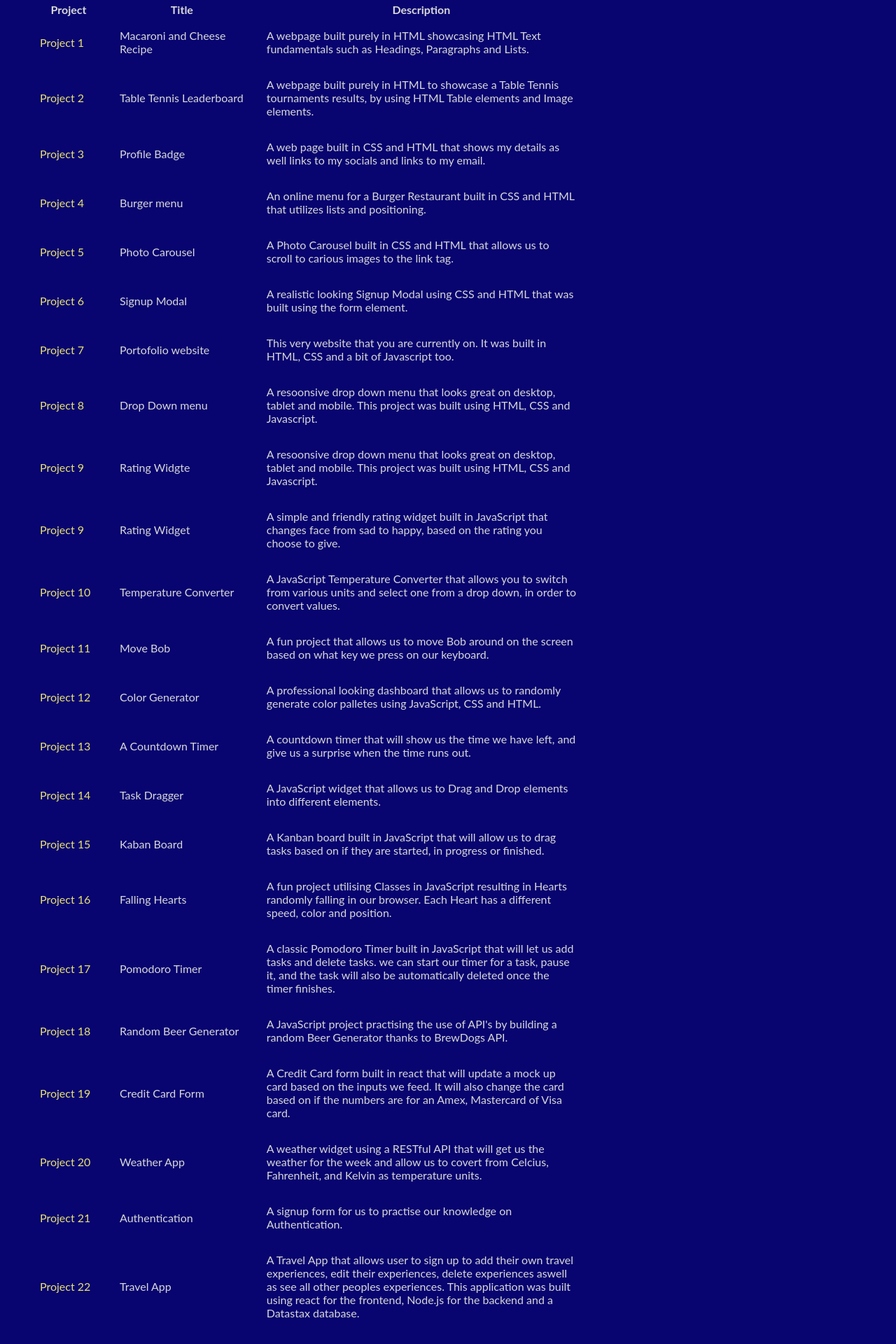
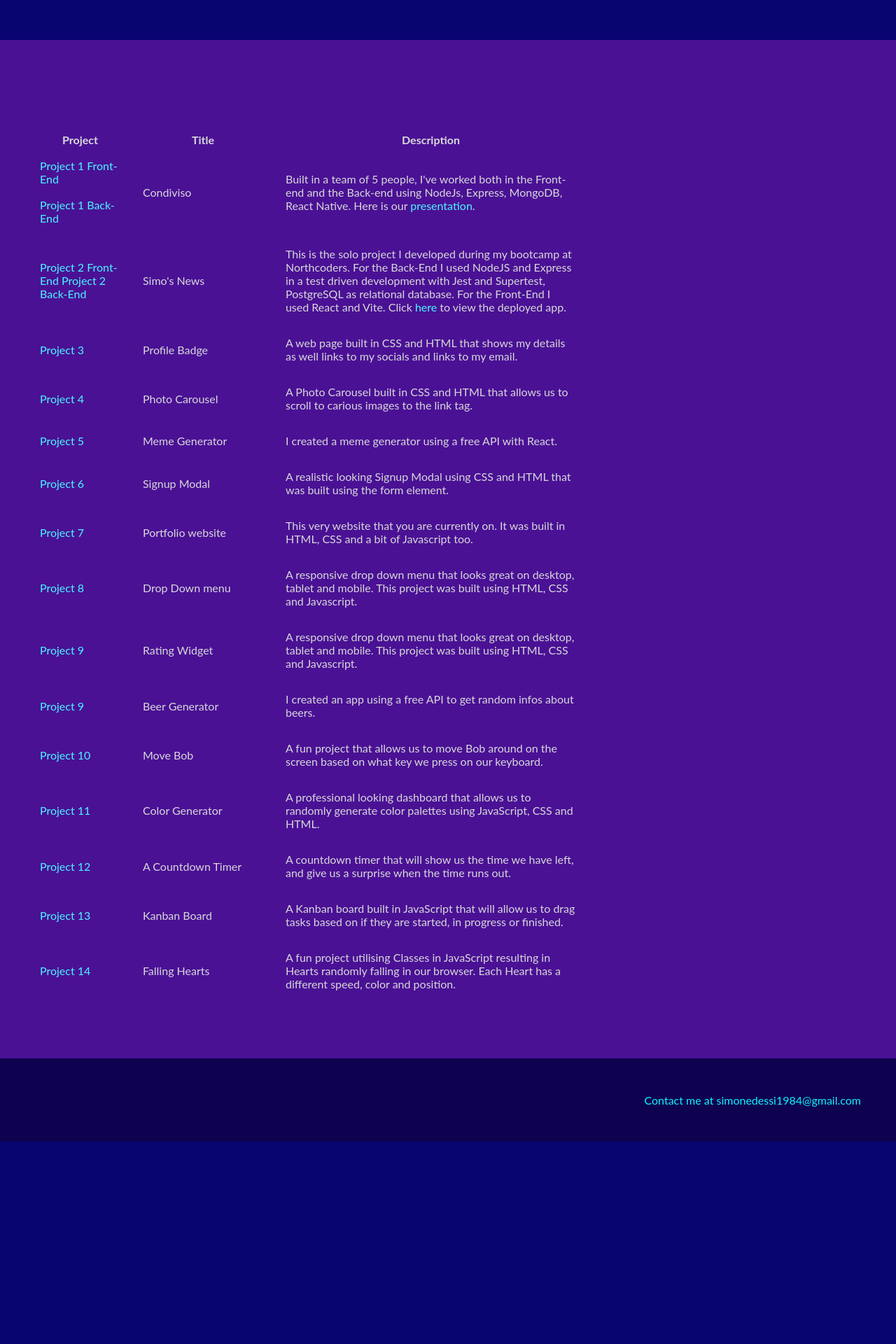
Before and after one commit to SimoneDessi/portfolio, a plain HTML site: page pages/about-me.html in a window 1280 px wide. Shown: the part 876-2796 px from the top of the page at 70% size. After the commit the page ends 2507 px from the top, so only its background shows below. Drawn offline with Linux system fonts and the light colour scheme.

Commit message:
adjust design and links

```diff
--- a/CSS/about-me.css
+++ b/CSS/about-me.css
@@ -1,10 +1,20 @@
+html {
+  scroll-behavior: smooth;
+}
 
+body {
+  margin: 0;
+  padding: 0;
+  background-color: rgb(8, 4, 112);
+  font-family: Lato, Times, serif;
+}
 .about-me{
-  background-color: rgb(59, 62 , 77);
+  background-color: rgb(8, 4, 112);
   text-align: center;
   padding: 80px;
 }
 .projects {
+  background-color:rgb(74, 17, 149);
   padding: 80px 40px;
   display: flex;
   flex-direction: column;
@@ -38,7 +48,7 @@ table #title {
 }
 
 section a {
-color: rgb(233, 227, 110);
+color: rgb(74, 246, 255);
 }
 
 .headshot-about {
@@ -51,7 +61,6 @@ color: rgb(233, 227, 110);
   .headshot-about{
     padding: 40px ;
   }.about-me {
-    background-color: rgb(59, 62, 77);
     text-align: center;
     padding: 80px;
   }
@@ -91,7 +100,7 @@ color: rgb(233, 227, 110);
   }
 
   section a {
-    color: rgb(233, 227, 110);
+    color: rgb(15, 243, 255);
   }
   .headshot-about {
     width: 335px;
--- a/CSS/contact.css
+++ b/CSS/contact.css
@@ -1,3 +1,5 @@
+
+
 .contact-section {
   text-align: center;
   padding: 250px;
@@ -10,7 +12,18 @@
 }
 
 section a {
-  color: rgb(233, 227, 110);
+  text-align: center;
+  color: rgb(15, 243, 255);
+}
+
+footer {
+  width: 100%;
+  display: flex;
+  justify-content: center;
+  position: absolute;
+  bottom: 0px;
+
+
 }
 
 @media screen and (max-width: 1000px) {
--- a/CSS/global.css
+++ b/CSS/global.css
@@ -42,6 +42,7 @@ nav .menu-container,
 
 nav .nav-link {
   color: rgb(15, 243, 255);
+
   text-decoration: none;
   padding: 8px 12px;
   border-radius: 6px;
@@ -133,5 +134,5 @@ footer {
 
 footer a {
   text-decoration: none;
-  color: rgb(255, 255, 255);
+  color: rgb(15, 243, 255);
 }
--- a/CSS/homepage.css
+++ b/CSS/homepage.css
@@ -35,9 +35,9 @@
 }
 
 .headshot {
-  width: 350px;
+  width: 200px;
 
-  border-radius:175px;
+  border-radius:100px;
   padding: 40px;
   margin-left: 10vw;
 }
--- a/pages/about-me.html
+++ b/pages/about-me.html
@@ -13,7 +13,7 @@
         <div class="menu-container">
           <img
             class="logo"
-            src="../images/business-logo-template-minimal-branding-design-vector_53876-136229.avif"
+            src="../images/logo-no-background.png"
             alt="company logo"
           />
           <button class="hamburger">☰</button>
@@ -24,10 +24,12 @@
           </div>
         </div>
         <div class="tech-container">
-          <img src="../images/HTML-logo.png" alt="HTML logo" />
-          <img src="../images/css_logo.png" alt="CSS logo" />
-          <img src="../images/js-logo.png" alt="Javascript logo" />
-          <img src="../images/react-logo.png" alt="React logo" />
+          <img
+          src="../images/html5-logo-devextreme-multi-purpose-controls-html-javascript-3.png"
+          alt="HTML CSS JavaScript Logos"
+        />
+
+        <img src="../images/react-logo.png" alt="React logo" />
         </div>
       </div>
       <div class="hamburger-list-container hidden">
@@ -39,7 +41,7 @@
     <section class="about-me">
       <img
         class="headshot-about"
-        src="../images/head-shot.jpeg"
+        src="../images/IMG_6610-removebg-preview.png"
         alt="an image of Dwight "
       />
       <h3>Simone Dessi</h3>
@@ -63,40 +65,43 @@
         </thead>
         <tbody>
           <tr>
-            <td><a href="">Project 1</a></td>
-            <td>Macaroni and Cheese Recipe</td>
             <td>
-              A webpage built purely in HTML showcasing HTML Text fundamentals
-              such as Headings, Paragraphs and Lists.
+
+              <a href="https://github.com/SimoneDessi/condiviso-fe">Project 1 Front-End</a>
+              <p></p>
+              <a href="https://github.com/SimoneDessi/condiviso-be">Project 1 Back-End</a>
+            </td>
+            <td> Condiviso</td>
+            <td>
+              Built in a team of 5 people, I've worked both in the Front-end and the Back-end using NodeJs, Express, MongoDB, React Native.
+              Here is our
+              <a href="https://www.youtube.com/watch?v=1YMdgZqqF9E">presentation</a>.
             </td>
           </tr>
           <tr>
-            <td><a href="">Project 2</a></td>
-            <td>Table Tennis Leaderboard</td>
             <td>
-              A webpage built purely in HTML to showcase a Table Tennis
-              tournaments results, by using HTML Table elements and Image
-              elements.
+              <a href="https://github.com/SimoneDessi/fe-nc-news">Project 2 Front-End</a>
+              <a href="https://github.com/SimoneDessi/nc-news">Project 2 Back-End</a>
+            </td>
+            <td>Simo's News</td>
+            <td>
+              This is the solo project I developed during my bootcamp at Northcoders. For the Back-End I used NodeJS and Express in a test driven development with Jest and Supertest, PostgreSQL as relational database. For the Front-End I used React and Vite.
+              Click
+              <a href="https://simo-news.netlify.app/">here</a>
+              to view the deployed app.
             </td>
           </tr>
           <tr>
-            <td><a href="">Project 3</a></td>
+            <td><a href="https://github.com/SimoneDessi/profile-badge">Project 3</a></td>
             <td>Profile Badge</td>
             <td>
               A web page built in CSS and HTML that shows my details as well
               links to my socials and links to my email.
             </td>
           </tr>
+
           <tr>
-            <td><a href="">Project 4</a></td>
-            <td>Burger menu</td>
-            <td>
-              An online menu for a Burger Restaurant built in CSS and HTML that
-              utilizes lists and positioning.
-            </td>
-          </tr>
-          <tr>
-            <td><a href="">Project 5</a></td>
+            <td><a href="https://github.com/SimoneDessi/photo-carousel">Project 4</a></td>
             <td>Photo Carousel</td>
             <td>
               A Photo Carousel built in CSS and HTML that allows us to scroll to
@@ -104,7 +109,14 @@
             </td>
           </tr>
           <tr>
-            <td><a href="">Project 6</a></td>
+            <td><a href="https://github.com/SimoneDessi/meme-generator">Project 5</a></td>
+            <td>Meme Generator</td>
+            <td>
+              I created a meme generator using a free API with React.
+            </td>
+          </tr>
+          <tr>
+            <td><a href="https://github.com/SimoneDessi/signup-form">Project 6</a></td>
             <td>Signup Modal</td>
             <td>
               A realistic looking Signup Modal using CSS and HTML that was built
@@ -112,49 +124,40 @@
             </td>
           </tr>
           <tr>
-            <td><a href="">Project 7</a></td>
-            <td>Portofolio website</td>
+            <td><a href="https://github.com/SimoneDessi/portfolio">Project 7</a></td>
+            <td>Portfolio website</td>
             <td>
               This very website that you are currently on. It was built in HTML,
               CSS and a bit of Javascript too.
             </td>
           </tr>
           <tr>
-            <td><a href="">Project 8</a></td>
+            <td><a href="https://github.com/SimoneDessi/dropdown-menu">Project 8</a></td>
             <td>Drop Down menu</td>
             <td>
-              A resoonsive drop down menu that looks great on desktop, tablet
+              A responsive drop down menu that looks great on desktop, tablet
+              and mobile. This project was built using HTML, CSS and Javascript.
+            </td>
+          </tr>
+          <tr>
+            <td><a href="https://github.com/SimoneDessi/rating-widget">Project 9</a></td>
+            <td>Rating Widget</td>
+            <td>
+              A responsive drop down menu that looks great on desktop, tablet
               and mobile. This project was built using HTML, CSS and Javascript.
             </td>
           </tr>
           <tr>
             <td><a href="">Project 9</a></td>
-            <td>Rating Widgte</td>
+            <td>Beer Generator</td>
             <td>
-              A resoonsive drop down menu that looks great on desktop, tablet
-              and mobile. This project was built using HTML, CSS and Javascript.
+              I created an app using a free API to get random infos about
+            beers.
             </td>
           </tr>
+
           <tr>
-            <td><a href="">Project 9</a></td>
-            <td>Rating Widget</td>
-            <td>
-              A simple and friendly rating widget built in JavaScript that
-              changes face from sad to happy, based on the rating you choose to
-              give.
-            </td>
-          </tr>
-          <tr>
-            <td><a href="">Project 10</a></td>
-            <td>Temperature Converter</td>
-            <td>
-              A JavaScript Temperature Converter that allows you to switch from
-              various units and select one from a drop down, in order to convert
-              values.
-            </td>
-          </tr>
-          <tr>
-            <td><a href="">Project 11</a></td>
+            <td><a href="https://github.com/SimoneDessi/move-bob">Project 10</a></td>
             <td>Move Bob</td>
             <td>
               A fun project that allows us to move Bob around on the screen
@@ -162,39 +165,32 @@
             </td>
           </tr>
           <tr>
-            <td><a href="">Project 12</a></td>
+            <td><a href="https://github.com/SimoneDessi/color-generator">Project 11</a></td>
             <td>Color Generator</td>
             <td>
               A professional looking dashboard that allows us to randomly
-              generate color palletes using JavaScript, CSS and HTML.
+              generate color palettes using JavaScript, CSS and HTML.
             </td>
           </tr>
           <tr>
-            <td><a href="">Project 13</a></td>
+            <td><a href="https://github.com/SimoneDessi/countdown-timer">Project 12</a></td>
             <td>A Countdown Timer</td>
             <td>
               A countdown timer that will show us the time we have left, and
               give us a surprise when the time runs out.
             </td>
           </tr>
+
           <tr>
-            <td><a href="">Project 14</a></td>
-            <td>Task Dragger</td>
-            <td>
-              A JavaScript widget that allows us to Drag and Drop elements into
-              different elements.
-            </td>
-          </tr>
-          <tr>
-            <td><a href="">Project 15</a></td>
-            <td>Kaban Board</td>
+            <td><a href="https://github.com/SimoneDessi/kanban-board">Project 13</a></td>
+            <td>Kanban Board</td>
             <td>
               A Kanban board built in JavaScript that will allow us to drag
               tasks based on if they are started, in progress or finished.
             </td>
           </tr>
           <tr>
-            <td><a href="">Project 16</a></td>
+            <td><a href="https://github.com/SimoneDessi/falling-hearts">Project 14</a></td>
             <td>Falling Hearts</td>
             <td>
               A fun project utilising Classes in JavaScript resulting in Hearts
@@ -202,60 +198,7 @@
               color and position.
             </td>
           </tr>
-          <tr>
-            <td><a href="">Project 17</a></td>
-            <td>Pomodoro Timer</td>
-            <td>
-              A classic Pomodoro Timer built in JavaScript that will let us add
-              tasks and delete tasks. we can start our timer for a task, pause
-              it, and the task will also be automatically deleted once the timer
-              finishes.
-            </td>
-          </tr>
-          <tr>
-            <td><a href="">Project 18</a></td>
-            <td>Random Beer Generator</td>
-            <td>
-              A JavaScript project practising the use of API's by building a
-              random Beer Generator thanks to BrewDogs API.
-            </td>
-          </tr>
-          <tr>
-            <td><a href="">Project 19</a></td>
-            <td>Credit Card Form</td>
-            <td>
-              A Credit Card form built in react that will update a mock up card
-              based on the inputs we feed. It will also change the card based on
-              if the numbers are for an Amex, Mastercard of Visa card.
-            </td>
-          </tr>
-          <tr>
-            <td><a href="">Project 20</a></td>
-            <td>Weather App</td>
-            <td>
-              A weather widget using a RESTful API that will get us the weather
-              for the week and allow us to covert from Celcius, Fahrenheit, and
-              Kelvin as temperature units.
-            </td>
-          </tr>
-          <tr>
-            <td><a href="">Project 21</a></td>
-            <td>Authentication</td>
-            <td>
-              A signup form for us to practise our knowledge on Authentication.
-            </td>
-          </tr>
-          <tr>
-            <td><a href="">Project 22</a></td>
-            <td>Travel App</td>
-            <td>
-              A Travel App that allows user to sign up to add their own travel
-              experiences, edit their experiences, delete experiences aswell as
-              see all other peoples experiences. This application was built
-              using react for the frontend, Node.js for the backend and a
-              Datastax database.
-            </td>
-          </tr>
+
         </tbody>
       </table>
     </section>
```
Also changed, not shown: index.html (+89 -51 lines), pages/contact.html (+8 -6 lines), 2 other files.
